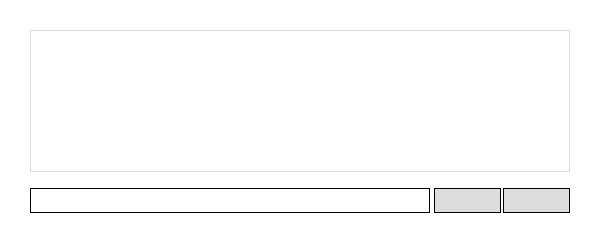
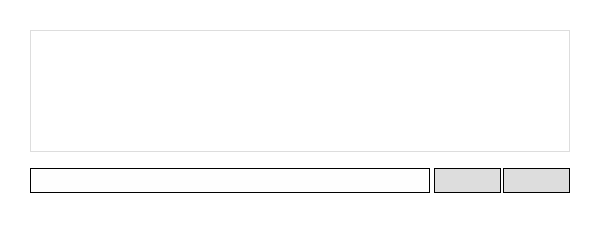
Before and after one commit to sanrokugomaato/electron-super-simple-updater, an Electron app: page index.html in a window 600 px wide. Drawn offline with Linux system fonts and the light colour scheme.

Commit message:
Update main.css

```diff
--- a/assets/main.css
+++ b/assets/main.css
@@ -10,8 +10,9 @@ body {
 pre {
     border: 1px solid #ddd;
     padding: 10px;
-    height: 120px;
+    height: 100px;
     overflow: auto;
+    white-space: pre-line;
 }
 
 #path {
@@ -24,6 +25,7 @@ pre {
     width: calc(100% - 140px);
     float: left;
     color: #999;
+    overflow: hidden;
 }
 
 button {
```
